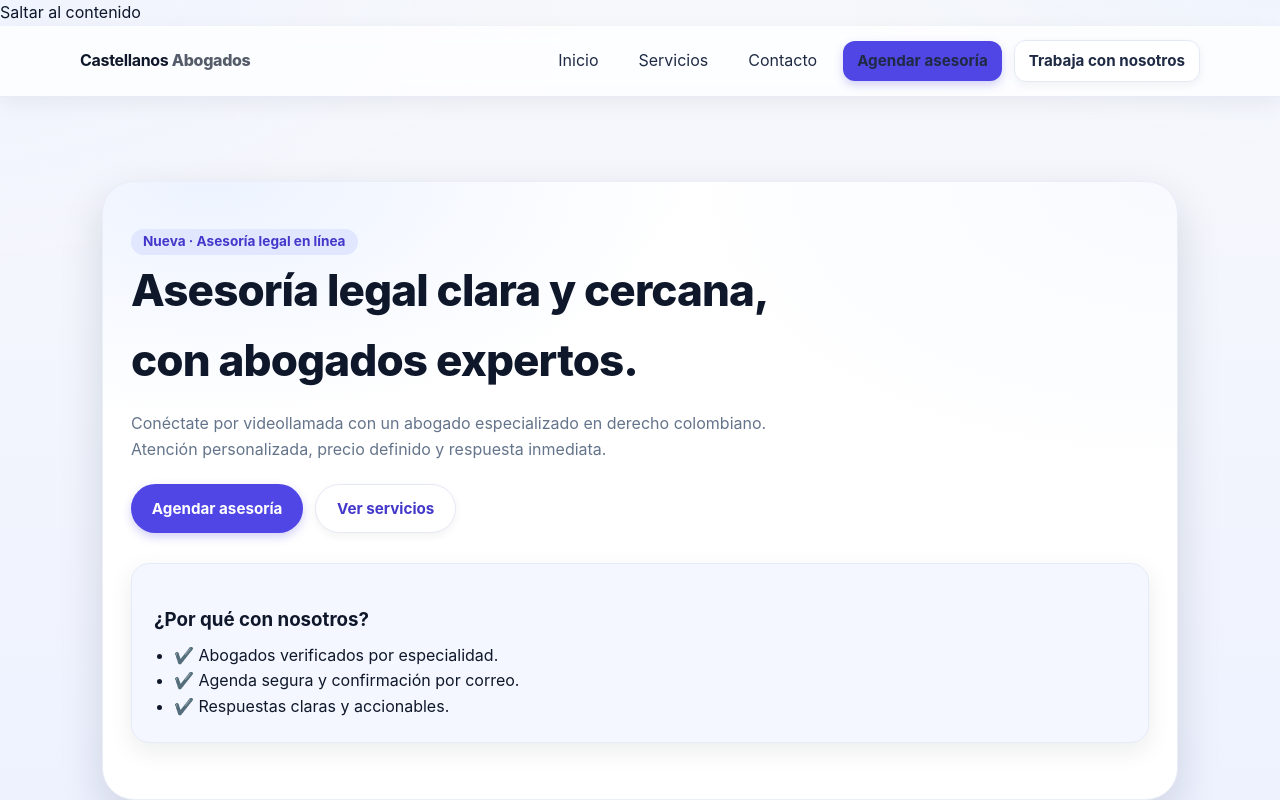
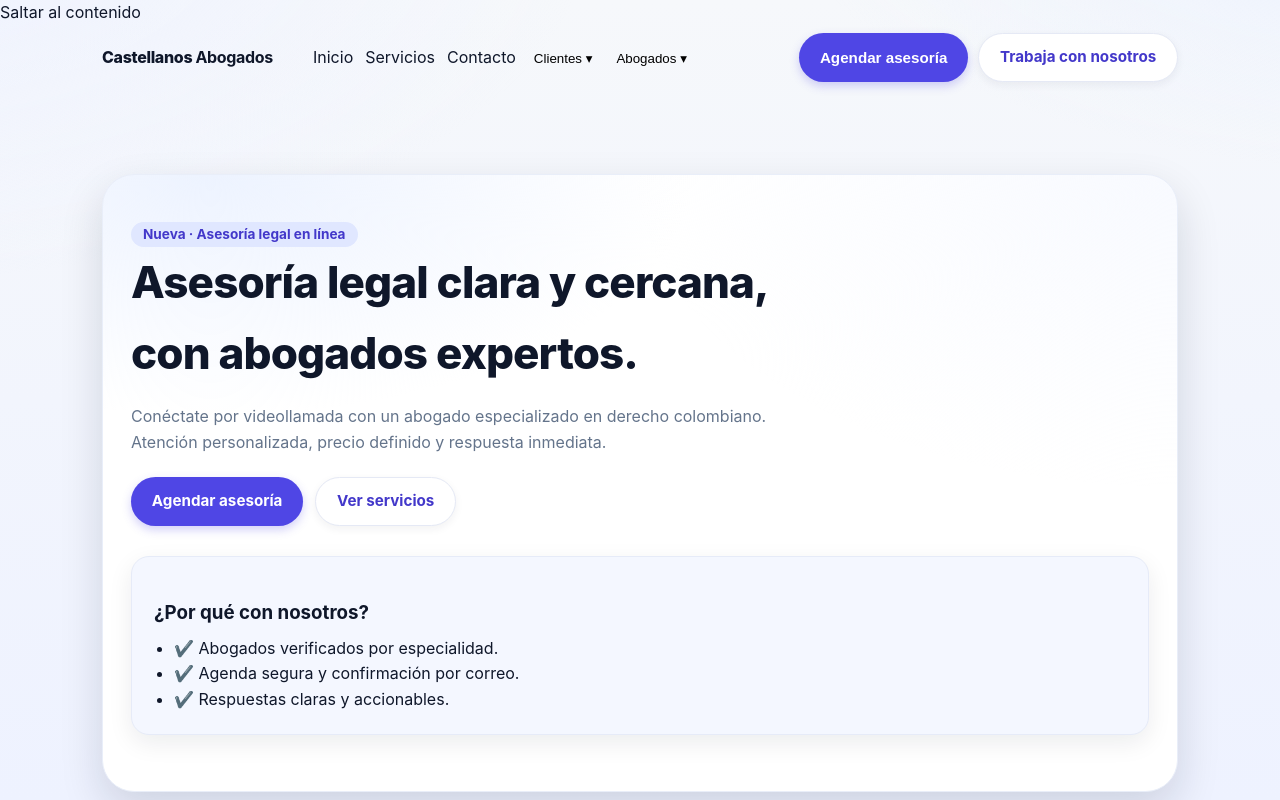
Before and after one commit to jjonnas1/castellanosabogados, a Next.js app: page / in a window 1280 px wide. Shown: the top 800 px of the page. Built offline with nearby package versions, Linux system fonts and the light colour scheme; no server answers.

Commit message:
Update SiteHeader.tsx

```diff
--- a/app/components/SiteHeader.tsx
+++ b/app/components/SiteHeader.tsx
@@ -1,8 +1,8 @@
 'use client';
 
+import Link from 'next/link';
 import { useEffect, useState } from 'react';
 import { createClient, Session } from '@supabase/supabase-js';
-import Link from 'next/link';
 
 const supabase = createClient(
   process.env.NEXT_PUBLIC_SUPABASE_URL!,
@@ -14,60 +14,120 @@ export default function SiteHeader() {
   const [ready, setReady] = useState(false);
 
   useEffect(() => {
-    async function load() {
+    let mounted = true;
+
+    (async () => {
       const { data } = await supabase.auth.getSession();
-      setSession(data.session);
-      setReady(true);
-    }
-    load();
-    const { data: sub } = supabase.auth.onAuthStateChange((_e, s) => setSession(s));
-    return () => sub.subscription.unsubscribe();
+      if (mounted) {
+        setSession(data.session ?? null);
+        setReady(true);
+      }
+    })();
+
+    const { data: sub } = supabase.auth.onAuthStateChange((_e, s) => {
+      setSession(s ?? null);
+    });
+
+    return () => {
+      mounted = false;
+      sub.subscription.unsubscribe();
+    };
   }, []);
 
-  if (!ready) return null;
+  // Rutas que ya usas en tu proyecto
+  const clientLogin = '/cliente/login';
+  const clientRegister = '/cliente/registro';
+  const clientPanel = '/cliente/panel';
+
+  const lawyerLogin = '/abogados/login';
+  const lawyerRegister = '/abogados/registro';
+  const lawyerPanel = '/abogados/panel';
+
+  const goAgenda = () => {
+    if (!session) window.location.href = clientLogin; // sin sesión → login cliente
+    else window.location.href = '/agenda';             // con sesión → agenda
+  };
+
+  const logout = async () => {
+    await supabase.auth.signOut();
+    window.location.href = '/';
+  };
+
+  // Mientras hidrata
+  if (!ready) {
+    return (
+      <header className="site-header">
+        <div className="wrap" style={{ display: 'flex', gap: 16, alignItems: 'center', height: 64 }}>
+          <Link href="/" className="logo">Castellanos <strong>Abogados</strong></Link>
+        </div>
+      </header>
+    );
+  }
 
   return (
-    <header className="sitebar">
-      <div className="wrap nav">
-        <Link href="/" className="logo" aria-label="Castellanos Abogados">
-          <strong>Castellanos</strong> <span style={{ opacity: 0.7 }}>Abogados</span>
-        </Link>
+    <header className="site-header">
+      <div className="wrap" style={{ display: 'flex', gap: 16, alignItems: 'center', height: 64 }}>
+        <Link href="/" className="logo">Castellanos <strong>Abogados</strong></Link>
 
-        <nav className="nav-main" style={{ display: 'flex', gap: 12, alignItems: 'center' }}>
-          <Link href="/" className="nav-item">Inicio</Link>
-          <Link href="/servicios" className="nav-item">Servicios</Link>
-          <Link href="/contacto" className="nav-item">Contacto</Link>
+        <nav style={{ display: 'flex', gap: 12, marginLeft: 24 }}>
+          <Link href="/">Inicio</Link>
+          <Link href="/servicios">Servicios</Link>
+          <Link href="/contacto">Contacto</Link>
 
-          {session ? (
-            <>
-              <Link href="/agenda" className="btn btn--primary">
-                Agendar asesoría
-              </Link>
-              <Link href="/cliente/panel" className="btn btn--ghost">
-                Mi cuenta
-              </Link>
-              <button
-                onClick={async () => {
-                  await supabase.auth.signOut();
-                  window.location.href = '/';
-                }}
-                className="btn btn--ghost"
-              >
-                Cerrar sesión
-              </button>
-            </>
-          ) : (
-            <>
-              <Link href="/cliente/acceso" className="btn btn--primary">
-                Agendar asesoría
-              </Link>
-              <Link href="/trabaja" className="btn btn--ghost">
-                Trabaja con nosotros
-              </Link>
-            </>
-          )}
+          {/* ====== Menú Clientes ====== */}
+          <div className="menu">
+            <button className="menu__btn">Clientes ▾</button>
+            <div className="menu__list">
+              {!session ? (
+                <>
+                  <Link href={clientRegister}>Registrarse</Link>
+                  <Link href={clientLogin}>Iniciar sesión</Link>
+                </>
+              ) : (
+                <>
+                  <Link href={clientPanel}>Mi panel</Link>
+                  <button onClick={logout} className="aslink">Cerrar sesión</button>
+                </>
+              )}
+            </div>
+          </div>
+
+          {/* ====== Menú Abogados ====== */}
+          <div className="menu">
+            <button className="menu__btn">Abogados ▾</button>
+            <div className="menu__list">
+              {/* Estos accesos son para abogados (independientes) */}
+              <Link href={lawyerRegister}>Registro de abogados</Link>
+              <Link href={lawyerLogin}>Acceso / Iniciar sesión</Link>
+              <Link href={lawyerPanel}>Mi panel</Link>
+            </div>
+          </div>
         </nav>
+
+        {/* Lado derecho */}
+        <div style={{ marginLeft: 'auto', display: 'flex', gap: 10 }}>
+          <button className="btn btn--primary" onClick={goAgenda}>Agendar asesoría</button>
+          <Link className="btn btn--ghost" href="/trabaja">Trabaja con nosotros</Link>
+        </div>
       </div>
+
+      {/* estilos mínimos para el menú (usa tu CSS si ya lo tienes) */}
+      <style jsx>{`
+        .menu { position: relative; }
+        .menu__btn { background: transparent; border: 0; cursor: pointer; }
+        .menu__list {
+          position: absolute; top: 100%; left: 0;
+          min-width: 220px; display: none; z-index: 40;
+          background: var(--panel, #fff); border: 1px solid #e8e8e8; border-radius: 12px; padding: 8px;
+          box-shadow: 0 12px 24px rgba(0,0,0,0.08);
+        }
+        .menu:hover .menu__list { display: grid; gap: 6px; }
+        .menu__list a, .menu__list .aslink {
+          padding: 8px 10px; border-radius: 10px; text-align: left;
+        }
+        .menu__list a:hover, .menu__list .aslink:hover { background: rgba(0,0,0,.04); }
+        .aslink { background: transparent; border: 0; cursor: pointer; }
+      `}</style>
     </header>
   );
 }
```
